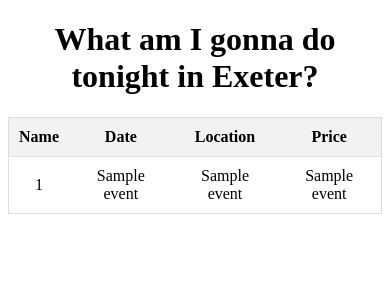
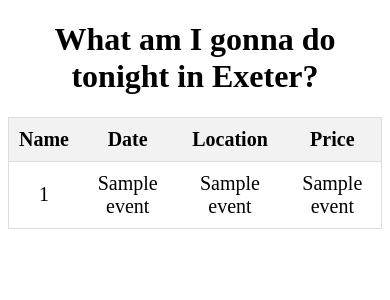
Before and after one commit to rlmsinclair/whatamigonnadotonight, a Flask app: template templates/index.html in a window 390 px wide. Shown: the top 300 px of the page. Run offline with Flask 3, Linux system fonts and the light colour scheme; the template is opened without the code that fills it: most values are stand-ins (such as "Sample title", 1, 10 or a date in 2020).

Commit message:
Add files via upload

```diff
--- a/static/css/index.css
+++ b/static/css/index.css
@@ -31,3 +31,13 @@ tbody tr:nth-child(even) {
 tbody tr:hover {
     background-color: #e9e9e9;
 }
+
+@media only screen and (max-width: 768px) {
+  table {
+    width: 100%;
+  }
+  th, td {
+    font-size: 20px;
+    padding: 10px;
+  }
+}
```
